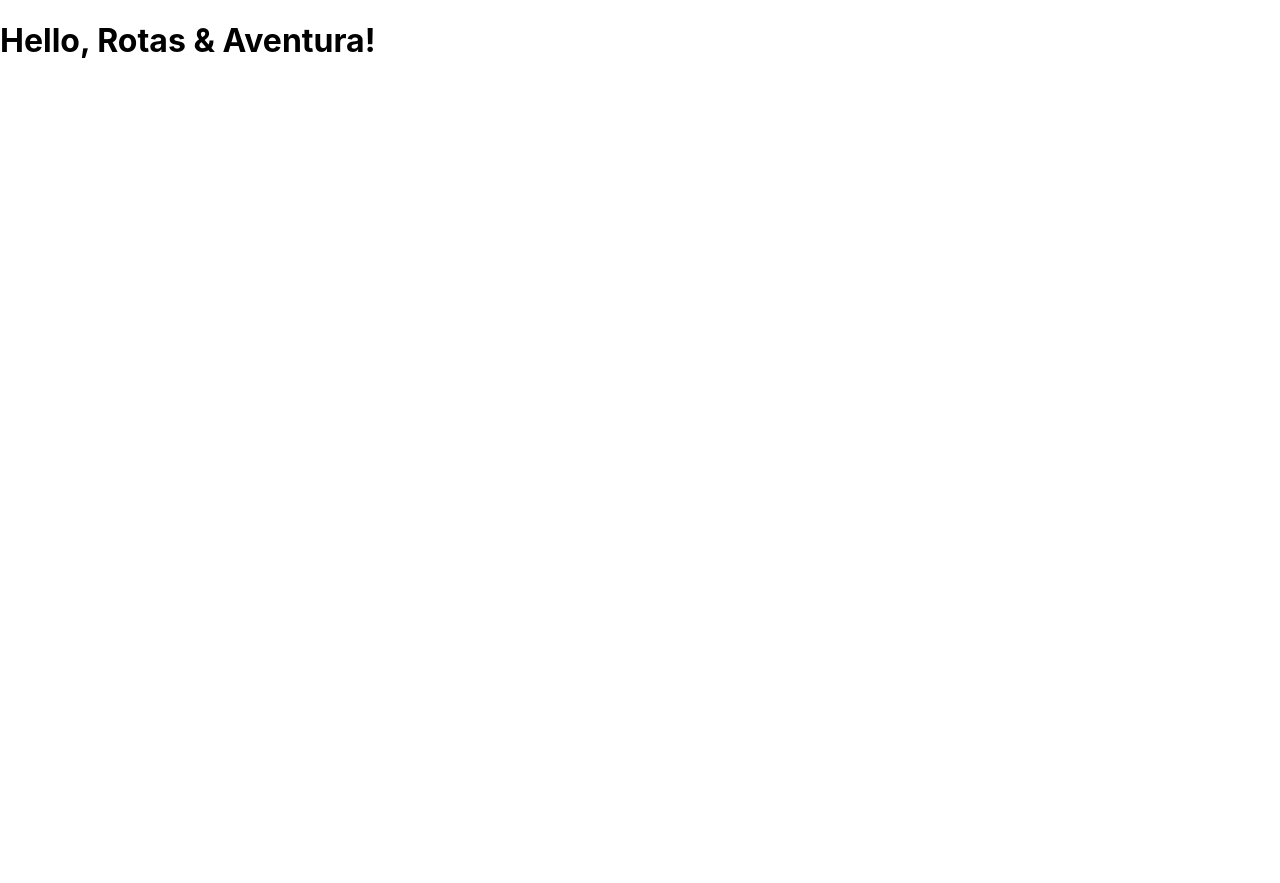
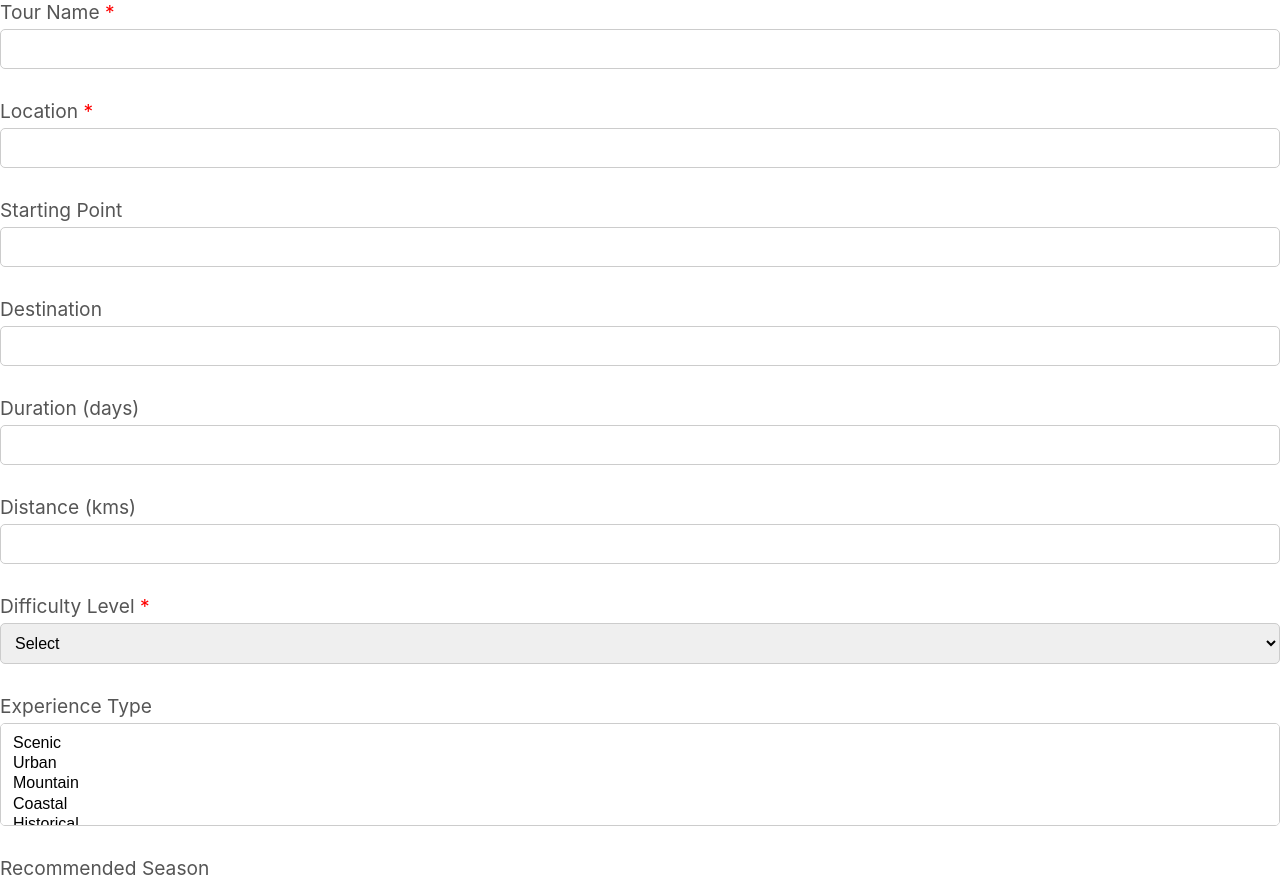
Before and after one commit to jferreiro/rotas_aventura, a React (Create React App) app: page /submit-tour/en in a window 1280 px wide. Shown: the top 883 px of the page. Before the commit the page ends 800 px from the top, so only its background shows below. Built offline with nearby package versions, Linux system fonts and the light colour scheme.

Commit message:
Updated Form and CSS

```diff
--- a/package.json
+++ b/package.json
@@ -12,6 +12,7 @@
   "dependencies": {
     "react": "^18.2.0",
     "react-dom": "^18.2.0",
+    "react-router-dom": "^6.26.2",
     "react-scripts": "^5.0.1"
   },
   "devDependencies": {
--- a/src/App.js
+++ b/src/App.js
@@ -1,11 +1,22 @@
 import React from 'react';
+import { BrowserRouter as Router, Routes, Route } from 'react-router-dom';
+import TourForm from './TourForm';
+import LandingPage from './LandingPage'; // Optional placeholder
 
-function App() {
+const App = () => {
   return (
-    <div className="App">
-      <h1>Hello, Rotas & Aventura!</h1>
-    </div>
+    <Router>
+      <div className="App">
+        <Routes>
+          {/* Landing Page Route */}
+          <Route path="/" element={<LandingPage />} />
+
+          {/* Tour Form Route */}
+          <Route path="/submit-tour/en" element={<TourForm />} />
+        </Routes>
+      </div>
+    </Router>
   );
-}
+};
 
 export default App;
--- /dev/null
+++ b/src/LandingPage.js
@@ -0,0 +1,18 @@
+import React from "react";
+import { Link } from "react-router-dom";
+
+function LandingPage() {
+  return (
+    <div>
+      <h1>Welcome to Rotas & Aventura</h1>
+      <p>Plan your next adventure!</p>
+
+      {/* Add a button to navigate to the tour submission form */}
+      <Link to="/submit-tour/en">
+        <button>Submit a Tour</button>
+      </Link>
+    </div>
+  );
+}
+
+export default LandingPage;
--- /dev/null
+++ b/src/TourForm.css
@@ -0,0 +1,75 @@
+/* TourForm.css */
+.tour-form {
+    display: flex;
+    flex-direction: column;
+    gap: 15px;
+  }
+
+  .form-group {
+    display: flex;
+    flex-direction: column;
+    margin-bottom: 15px;
+  }
+
+  .form-group label {
+    margin-bottom: 5px;
+    font-size: 1.2rem;
+    color: #555;
+  }
+
+  .required::after {
+    content: ' *';
+    color: red;
+  }
+
+  .form-input {
+    padding: 10px;
+    border: 1px solid #ccc;
+    border-radius: 5px;
+    font-size: 1rem;
+    outline: none;
+  }
+
+  .form-input:focus {
+    border-color: #333;
+  }
+
+  .form-input.error {
+    border-color: red;
+  }
+
+  .error-message {
+    color: red;
+    font-size: 0.9rem;
+    margin-top: 5px;
+  }
+
+  .submit-button {
+    padding: 10px 20px;
+    background-color: #007BFF;
+    color: white;
+    border: none;
+    border-radius: 5px;
+    cursor: pointer;
+  }
+
+  .submit-button:hover {
+    background-color: #0056b3;
+  }
+
+  .submit-button-container {
+    display: flex;
+    justify-content: center;
+  }
+
+  /* Media query for mobile devices */
+  @media (max-width: 768px) {
+    .tour-form {
+      padding: 10px;
+    }
+
+    .form-input, .submit-button {
+      font-size: 0.9rem;
+      padding: 8px;
+    }
+  }
--- /dev/null
+++ b/src/TourForm.js
@@ -0,0 +1,273 @@
+import React, { useState } from 'react';
+import './TourForm.css';
+
+function TourForm({ addTour }) {
+  const [tour, setTour] = useState({
+    name: '',
+    location: '',
+    startingPoint: '',
+    destination: '',
+    duration: '',
+    distance: '',
+    difficultyLevel: '',
+    type: [],
+    recommendedSeasons: [],
+    specialHighlights: '',
+    requiredEquipment: '',
+    estimatedCost: '',
+    description: '',
+    gpsRoute: null,
+  });
+
+  const handleChange = (e) => {
+    const { name, value } = e.target;
+    setTour({
+      ...tour,
+      [name]: value,
+    });
+  };
+
+  const handleMultipleChange = (e) => {
+    const { options, name } = e.target;
+    const selectedOptions = [];
+    for (let i = 0; i < options.length; i++) {
+      if (options[i].selected) {
+        selectedOptions.push(options[i].value);
+      }
+    }
+    setTour({
+      ...tour,
+      [name]: selectedOptions,
+    });
+  };
+
+  const handleFileChange = (e) => {
+    setTour({
+      ...tour,
+      gpsRoute: e.target.files[0],
+    });
+  };
+
+  const handleSubmit = (e) => {
+    e.preventDefault();
+    const requiredFields = ['name', 'location', 'difficultyLevel', 'description'];
+    let valid = true;
+
+    requiredFields.forEach(field => {
+      if (!tour[field]) {
+        valid = false;
+        document.querySelector(`input[name="${field}"]`)?.classList.add('error');
+        document.querySelector(`textarea[name="${field}"]`)?.classList.add('error');
+        document.querySelector(`select[name="${field}"]`)?.classList.add('error');
+      } else {
+        document.querySelector(`input[name="${field}"]`)?.classList.remove('error');
+        document.querySelector(`textarea[name="${field}"]`)?.classList.remove('error');
+        document.querySelector(`select[name="${field}"]`)?.classList.remove('error');
+      }
+    });
+
+    if (valid) {
+      addTour(tour);
+      setTour({
+        name: '',
+        location: '',
+        startingPoint: '',
+        destination: '',
+        duration: '',
+        distance: '',
+        difficultyLevel: '',
+        type: [],
+        recommendedSeasons: [],
+        specialHighlights: '',
+        requiredEquipment: '',
+        estimatedCost: '',
+        description: '',
+        gpsRoute: null,
+      });
+    } else {
+      alert('Please fill in required fields.');
+    }
+  };
+
+  return (
+    <form onSubmit={handleSubmit} className="tour-form">
+      <div className="form-group">
+        <label className="required">Tour Name</label>
+        <input
+          type="text"
+          name="name"
+          value={tour.name}
+          onChange={handleChange}
+          className="form-input"
+          required
+        />
+      </div>
+
+      <div className="form-group">
+        <label className="required">Location</label>
+        <input
+          type="text"
+          name="location"
+          value={tour.location}
+          onChange={handleChange}
+          className="form-input"
+          required
+        />
+      </div>
+
+      <div className="form-group">
+        <label>Starting Point</label>
+        <input
+          type="text"
+          name="startingPoint"
+          value={tour.startingPoint}
+          onChange={handleChange}
+          className="form-input"
+        />
+      </div>
+
+      <div className="form-group">
+        <label>Destination</label>
+        <input
+          type="text"
+          name="destination"
+          value={tour.destination}
+          onChange={handleChange}
+          className="form-input"
+        />
+      </div>
+
+      <div className="form-group">
+        <label>Duration (days)</label>
+        <input
+          type="number"
+          name="duration"
+          value={tour.duration}
+          onChange={handleChange}
+          className="form-input"
+        />
+      </div>
+
+      <div className="form-group">
+        <label>Distance (kms)</label>
+        <input
+          type="number"
+          name="distance"
+          value={tour.distance}
+          onChange={handleChange}
+          className="form-input"
+        />
+      </div>
+
+      <div className="form-group">
+        <label className="required">Difficulty Level</label>
+        <select
+          name="difficultyLevel"
+          value={tour.difficultyLevel}
+          onChange={handleChange}
+          className="form-input"
+          required
+        >
+          <option value="">Select</option>
+          <option value="Beginner">Beginner</option>
+          <option value="Intermediate">Intermediate</option>
+          <option value="Advanced">Advanced</option>
+        </select>
+      </div>
+
+      <div className="form-group">
+        <label>Experience Type</label>
+        <select
+          multiple={true}
+          name="type"
+          value={tour.type}
+          onChange={handleMultipleChange}
+          className="form-input"
+        >
+          <option value="Scenic">Scenic</option>
+          <option value="Urban">Urban</option>
+          <option value="Mountain">Mountain</option>
+          <option value="Coastal">Coastal</option>
+          <option value="Historical">Historical</option>
+          <option value="Adventure">Adventure</option>
+          <option value="Leisure">Leisure</option>
+          <option value="Sporty">Sporty</option>
+        </select>
+      </div>
+
+      <div className="form-group">
+        <label>Recommended Season</label>
+        <select
+          multiple={true}
+          name="recommendedSeasons"
+          value={tour.recommendedSeasons}
+          onChange={handleMultipleChange}
+          className="form-input"
+        >
+          <option value="Spring">Spring</option>
+          <option value="Summer">Summer</option>
+          <option value="Autumn">Autumn</option>
+          <option value="Winter">Winter</option>
+        </select>
+      </div>
+
+      <div className="form-group">
+        <label>Special Highlights/Attractions</label>
+        <textarea
+          name="specialHighlights"
+          value={tour.specialHighlights}
+          onChange={handleChange}
+          className="form-input"
+        />
+      </div>
+
+      <div className="form-group">
+        <label>Required Equipment</label>
+        <textarea
+          name="requiredEquipment"
+          value={tour.requiredEquipment}
+          onChange={handleChange}
+          className="form-input"
+        />
+      </div>
+
+      <div className="form-group">
+        <label>Estimated Cost (Euro)</label>
+        <input
+          type="number"
+          name="estimatedCost"
+          value={tour.estimatedCost}
+          onChange={handleChange}
+          className="form-input"
+        />
+      </div>
+
+      <div className="form-group">
+        <label className="required">Description</label>
+        <textarea
+          name="description"
+          value={tour.description}
+          onChange={handleChange}
+          className="form-input"
+          required
+        />
+      </div>
+
+      <div className="form-group">
+        <label>GPS Route Upload</label>
+        <input
+          type="file"
+          name="gpsRoute"
+          onChange={handleFileChange}
+          className="form-input"
+        />
+      </div>
+
+      <div className="submit-button-container">
+        <button type="submit" className="submit-button">Submit Tour</button>
+      </div>
+    </form>
+  );
+}
+
+export default TourForm;
```
Also changed, not shown: 1 other file (tests, documents, lock files or other folders).
